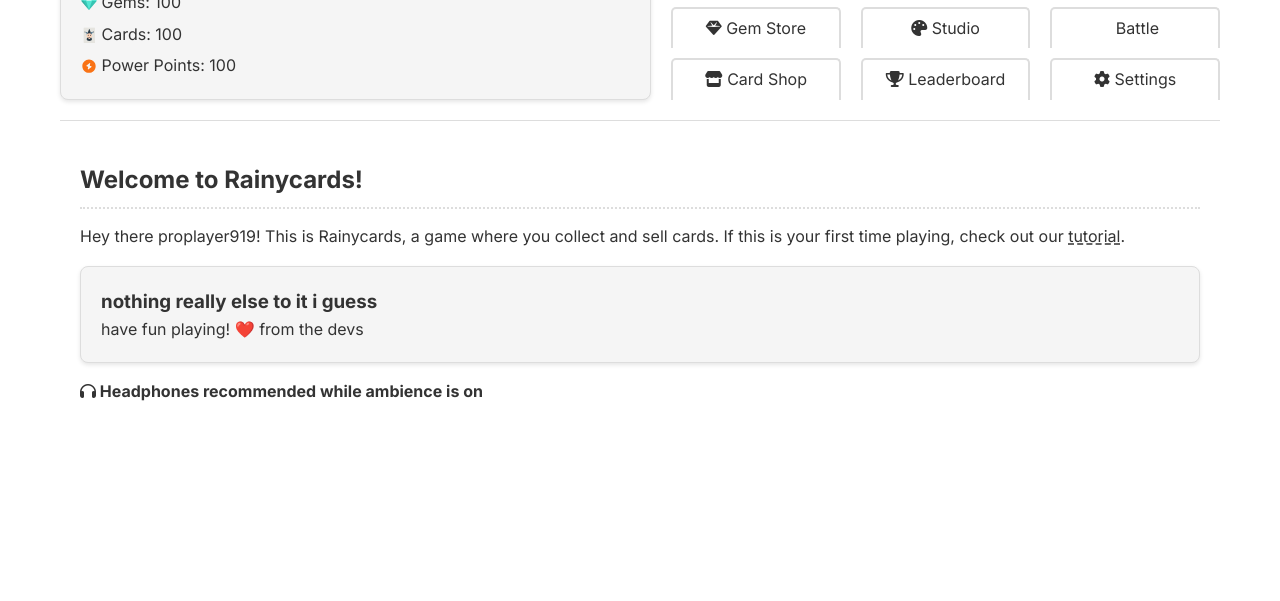
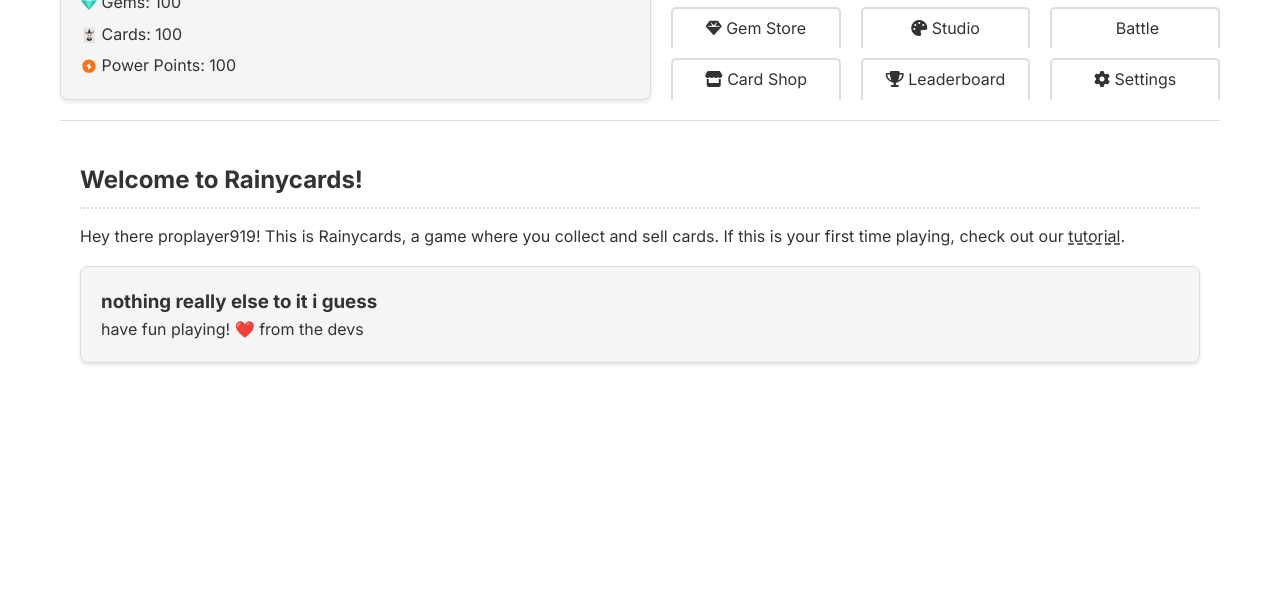
Before and after one commit to rainycards/website, a website: page src/app/index.html in a window 1280 px wide. Shown: the part 131-732 px from the top of the page. Drawn offline with Linux system fonts and the light colour scheme; some icons are missing.

Commit message:
remove old home message

```diff
--- a/src/app/index.html
+++ b/src/app/index.html
@@ -80,8 +80,6 @@
             <h3>nothing really else to it i guess</h3>
             <p>have fun playing! ❤️ from the devs</p>
           </div>
-          <p style="margin-top: 1rem;"><b><i class="fa fa-headphones"></i> Headphones recommended while ambience is
-              on</b></p>
         </div>
         <div id="collection" class="content">
           <h2>Your Card Collection</h2>
```
